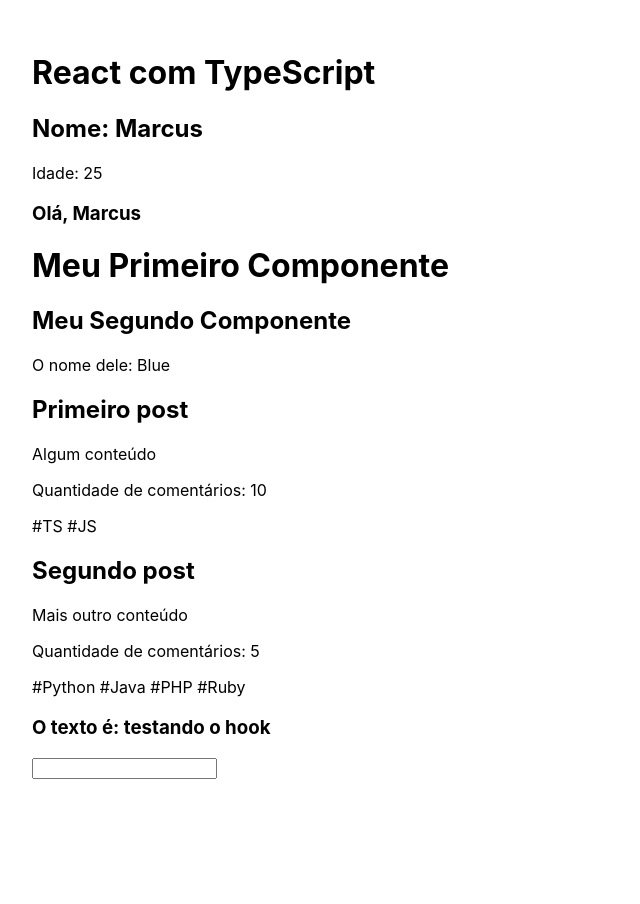
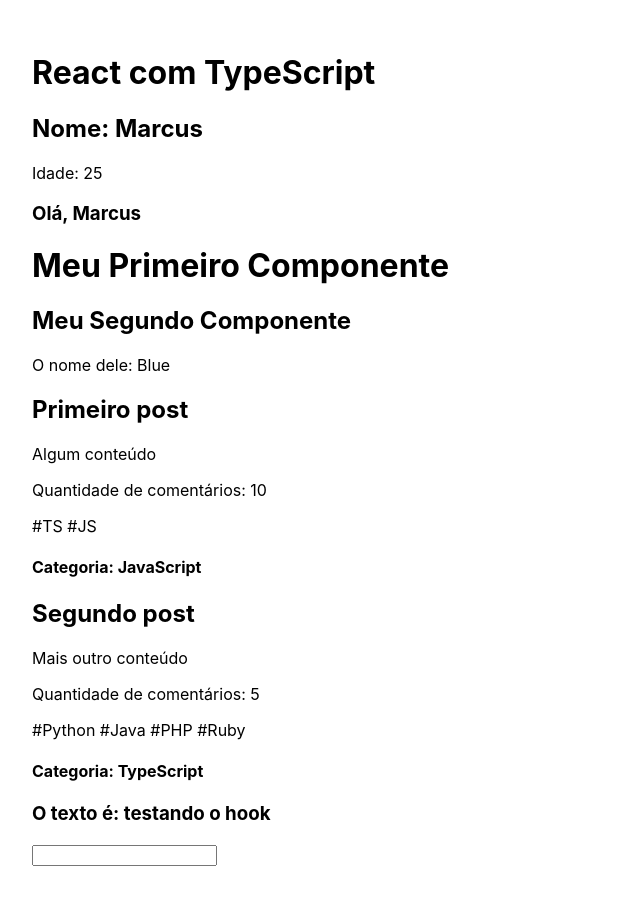
Before and after one commit to marcusvinysilva/revisao-c17-react-ts, a React (Create React App) app: page / in a window 1280 px wide. Shown: the top 904 px of the page, without its empty margins (0-640 px from the left). Built offline with nearby package versions, Linux system fonts and the light colour scheme.

Commit message:
feat: enum

```diff
--- a/src/App.tsx
+++ b/src/App.tsx
@@ -5,7 +5,7 @@
 import SecondComponent from "./components/SecondComponent";
 
 // COMPONETE COM DESESTRUTURAÇÃO DE PROPS
-import Destructuring from "./components/Destructuring";
+import Destructuring, { Category } from "./components/Destructuring";
 
 // HOOK useState
 import State from "./components/State";
@@ -56,6 +56,7 @@
         content="Algum conteúdo"
         commentQty={10}
         tags={["TS", "JS"]}
+        category={Category.JS}
       />
 
       <Destructuring
@@ -63,6 +64,7 @@
         content="Mais outro conteúdo"
         commentQty={5}
         tags={["Python", "Java", "PHP", "Ruby"]}
+        category={Category.TS}
       />
 
       <State />
--- a/src/components/Destructuring.tsx
+++ b/src/components/Destructuring.tsx
@@ -1,8 +1,16 @@
+// ENUM
+export enum Category {
+  JS = "JavaScript",
+  TS = "TypeScript",
+  P = "Python",
+}
+
 interface DestructuringProps {
   title: string;
   content: string;
   commentQty: number;
   tags: string[];
+  category: Category;
 }
 
 function Destructuring({
@@ -10,6 +18,7 @@
   content,
   commentQty,
   tags,
+  category,
 }: DestructuringProps) {
   return (
     <div>
@@ -21,6 +30,7 @@
           <span>#{tag} </span>
         ))}
       </div>
+      <h4>Categoria: {category}</h4>
     </div>
   );
 }
```
